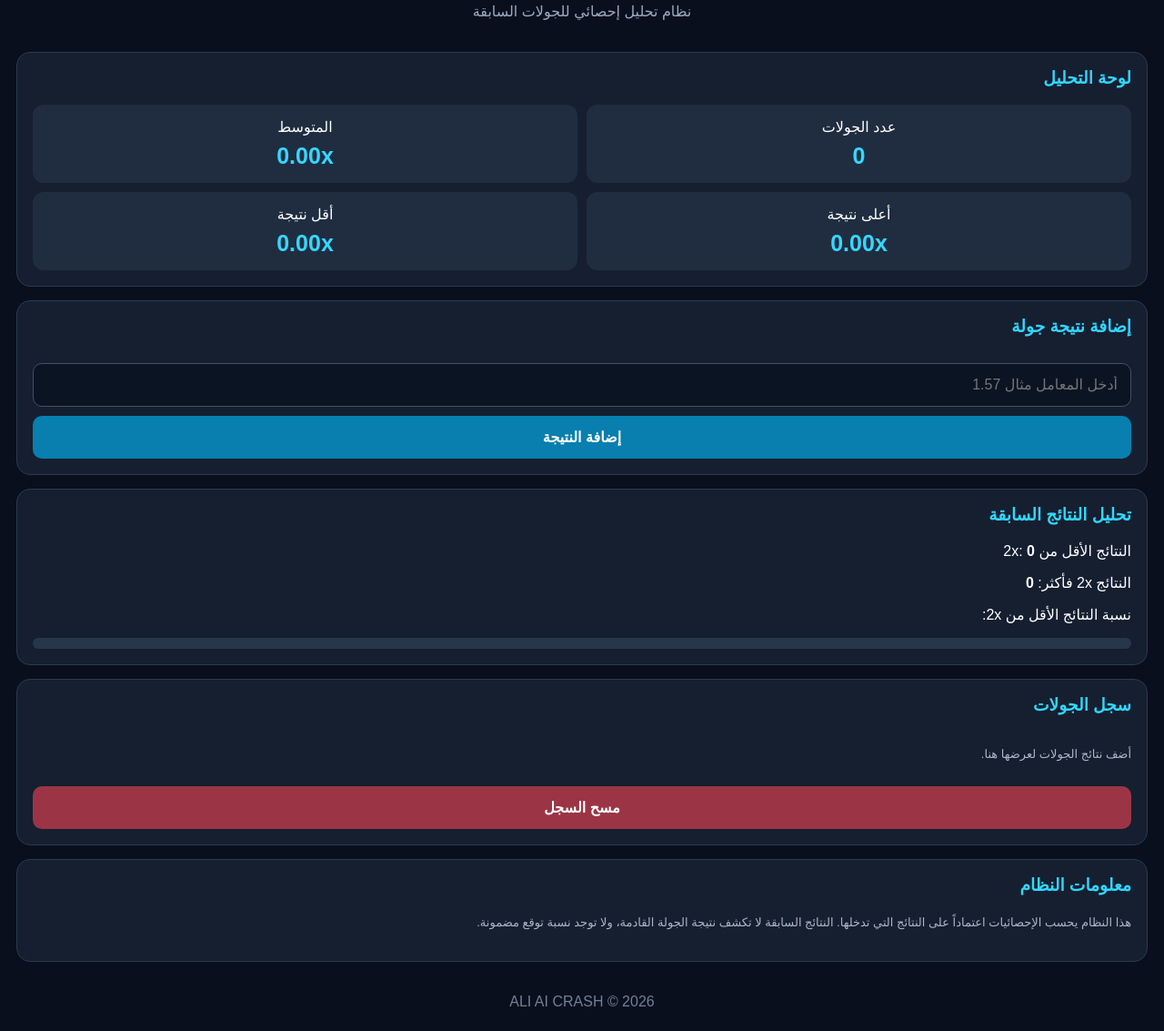
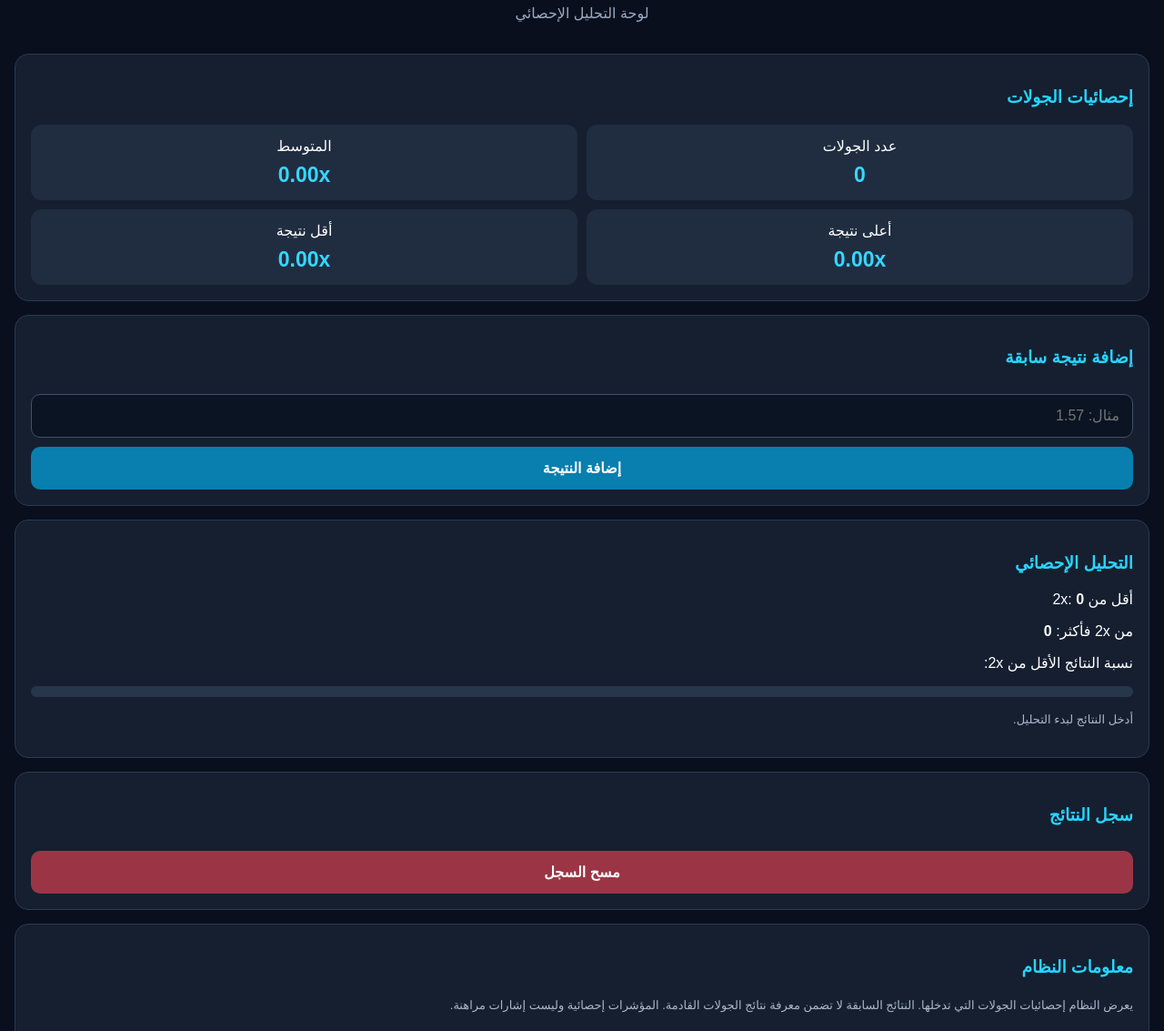
Before and after one commit to jgsugwkbxu0777-ux/ALt-At-CRASH, a plain HTML site: page index.html in a window 1280 px wide. Shown: the part 105-1238 px from the top of the page at 91% size. Drawn offline with Linux system fonts and the light colour scheme.

Commit message:
Update index.html

```diff
--- a/index.html
+++ b/index.html
@@ -8,34 +8,33 @@
 <style>
 *{box-sizing:border-box}
 body{
- margin:0;background:#090f1c;color:white;
- font-family:Arial,sans-serif;padding:18px
+ margin:0;padding:16px;background:#090f1c;
+ color:white;font-family:Arial,sans-serif
 }
-header{text-align:center;padding:20px 0}
-h1{color:#32d6ff;font-size:28px}
+header{text-align:center;padding:20px}
+h1{color:#27d5ff;font-size:30px}
 .sub{color:#9baac0}
 .card{
  background:#151f30;border:1px solid #293b53;
  border-radius:15px;padding:17px;margin:15px 0
 }
-h3{color:#32d6ff;margin-top:0}
-.stats{display:grid;grid-template-columns:1fr 1fr;gap:10px}
+h3{color:#27d5ff}
+.grid{display:grid;grid-template-columns:1fr 1fr;gap:10px}
 .stat{
- background:#202d40;padding:15px;border-radius:12px;
+ background:#202d40;padding:14px;border-radius:12px;
  text-align:center
 }
-.stat strong{display:block;color:#35d7ff;font-size:25px;margin-top:8px}
+.stat strong{
+ display:block;color:#35d7ff;font-size:23px;margin-top:9px
+}
 input,button{
  width:100%;padding:14px;border-radius:10px;
- border:0;font-size:16px;margin-top:10px
+ margin-top:10px;font-size:16px
 }
 input{background:#0b1422;color:white;border:1px solid #40516a}
-button{background:#087fae;color:white;font-weight:bold}
-.results{display:flex;flex-wrap:wrap;gap:9px}
-.result{
- background:#26364b;padding:12px;border-radius:9px;
- font-weight:bold;color:#50e3b0
-}
+button{border:0;background:#087fae;color:white;font-weight:bold}
+.results{display:flex;flex-wrap:wrap;gap:8px}
+.result{padding:11px;background:#26364b;border-radius:9px;color:#50e3b0}
 .low{color:#ff9c70}
 .bar{height:12px;background:#26364b;border-radius:10px;overflow:hidden}
 .fill{height:100%;background:#20c9ec;width:0%}
@@ -47,12 +46,12 @@ footer{text-align:center;color:#718198;padding:20px}
 
 <header>
 <h1>ALI AI CRASH</h1>
-<div class="sub">نظام تحليل إحصائي للجولات السابقة</div>
+<div class="sub">لوحة التحليل الإحصائي</div>
 </header>
 
 <div class="card">
-<h3>لوحة التحليل</h3>
-<div class="stats">
+<h3>إحصائيات الجولات</h3>
+<div class="grid">
 <div class="stat">عدد الجولات<strong id="count">0</strong></div>
 <div class="stat">المتوسط<strong id="avg">0.00x</strong></div>
 <div class="stat">أعلى نتيجة<strong id="max">0.00x</strong></div>
@@ -61,32 +60,35 @@ footer{text-align:center;color:#718198;padding:20px}
 </div>
 
 <div class="card">
-<h3>إضافة نتيجة جولة</h3>
-<input id="number" type="number" step="0.01" min="1" placeholder="أدخل المعامل مثال 1.57">
+<h3>إضافة نتيجة سابقة</h3>
+<input id="number" type="number" min="1" step="0.01"
+placeholder="مثال: 1.57">
 <button onclick="addResult()">إضافة النتيجة</button>
 </div>
 
 <div class="card">
-<h3>تحليل النتائج السابقة</h3>
-<p>النتائج الأقل من 2x: <strong id="low">0</strong></p>
-<p>النتائج 2x فأكثر: <strong id="high">0</strong></p>
+<h3>التحليل الإحصائي</h3>
+<p>أقل من 2x: <strong id="low">0</strong></p>
+<p>من 2x فأكثر: <strong id="high">0</strong></p>
 <p>نسبة النتائج الأقل من 2x:</p>
 <div class="bar"><div class="fill" id="progress"></div></div>
+<p class="note" id="analysis">أدخل النتائج لبدء التحليل.</p>
 </div>
 
 <div class="card">
-<h3>سجل الجولات</h3>
-<div class="results" id="results">
-<p class="note">أضف نتائج الجولات لعرضها هنا.</p>
-</div>
-<button onclick="clearResults()" style="background:#9b3545">مسح السجل</button>
+<h3>سجل النتائج</h3>
+<div class="results" id="results"></div>
+<button onclick="clearResults()" style="background:#9b3545">
+مسح السجل
+</button>
 </div>
 
 <div class="card">
 <h3>معلومات النظام</h3>
 <p class="note">
-هذا النظام يحسب الإحصائيات اعتماداً على النتائج التي تدخلها.
-النتائج السابقة لا تكشف نتيجة الجولة القادمة، ولا توجد نسبة توقع مضمونة.
+يعرض النظام إحصائيات الجولات التي تدخلها.
+النتائج السابقة لا تضمن معرفة نتائج الجولات القادمة.
+المؤشرات إحصائية وليست إشارات مراهنة.
 </p>
 </div>
 
@@ -94,15 +96,20 @@ footer{text-align:center;color:#718198;padding:20px}
 
 <script>
 let data=[];
+try{
+ data=JSON.parse(localStorage.getItem('aliResults')||'[]');
+ if(!Array.isArray(data)) data=[];
+}catch(e){data=[];}
 
 function addResult(){
  const input=document.getElementById('number');
  const value=Number(input.value);
  if(!Number.isFinite(value)||value<1){
-  alert('أدخل معامل صحيح يبدأ من 1');
+  alert('أدخل نتيجة صحيحة');
   return;
  }
  data.unshift(value);
+ localStorage.setItem('aliResults',JSON.stringify(data));
  input.value='';
  update();
 }
@@ -115,15 +122,20 @@ function update(){
 
  document.getElementById('count').textContent=n;
  document.getElementById('avg').textContent=
-  n?(sum/n).toFixed(2)+'x':'0.00x';
+ n?(sum/n).toFixed(2)+'x':'0.00x';
  document.getElementById('max').textContent=
-  n?Math.max(...data).toFixed(2)+'x':'0.00x';
+ n?Math.max(...data).toFixed(2)+'x':'0.00x';
  document.getElementById('min').textContent=
-  n?Math.min(...data).toFixed(2)+'x':'0.00x';
+ n?Math.min(...data).toFixed(2)+'x':'0.00x';
  document.getElementById('low').textContent=low;
  document.getElementById('high').textContent=high;
- document.getElementById('progress').style.width=
-  n?(low/n*100)+'%':'0%';
+
+ const percentage=n?low/n*100:0;
+ document.getElementById('progress').style.width=percentage+'%';
+
+ document.getElementById('analysis').textContent=n?
+ 'تم تحليل '+n+' جولة. هذه إحصائيات تاريخية وليست توقعاً للجولة القادمة.':
+ 'أدخل النتائج لبدء التحليل.';
 
  const box=document.getElementById('results');
  box.innerHTML='';
@@ -136,11 +148,13 @@ function update(){
 }
 
 function clearResults(){
- if(confirm('هل تريد مسح جميع النتائج؟')){
+ if(confirm('هل تريد مسح السجل؟')){
   data=[];
+  localStorage.removeItem('aliResults');
   update();
  }
 }
+update();
 </script>
 </body>
 </html>
```
